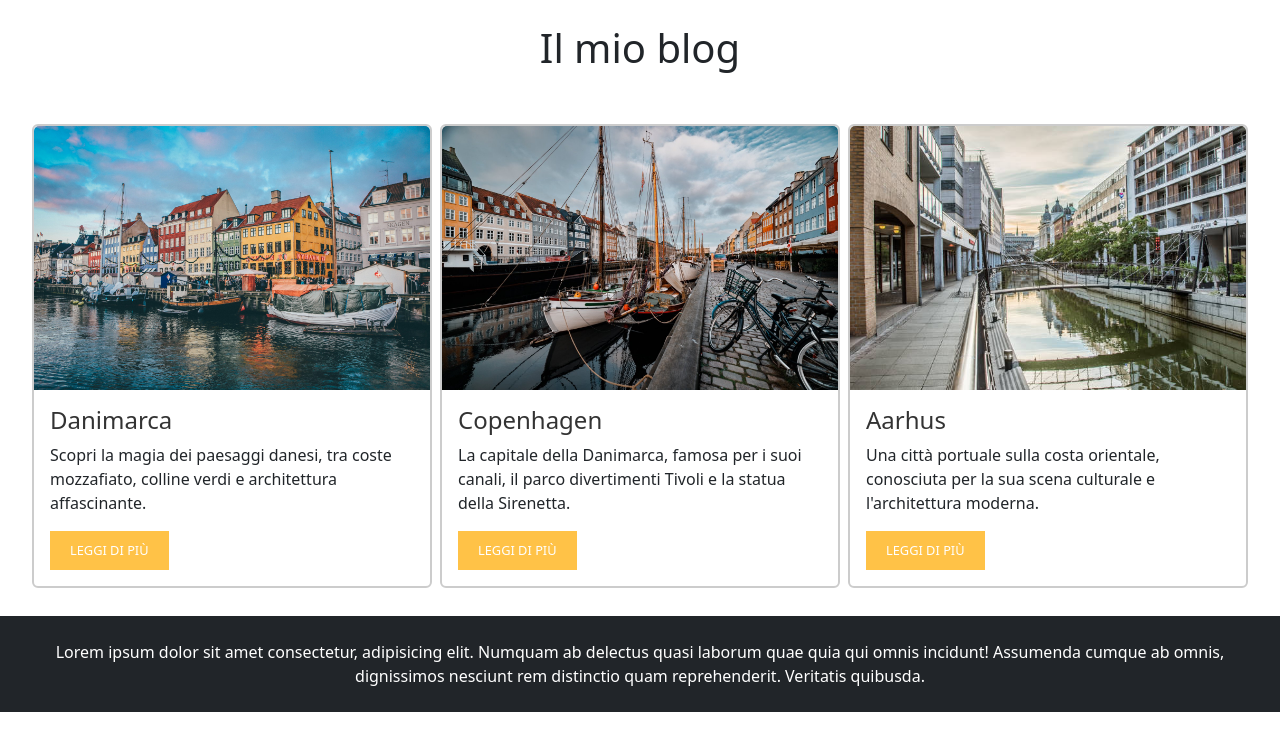
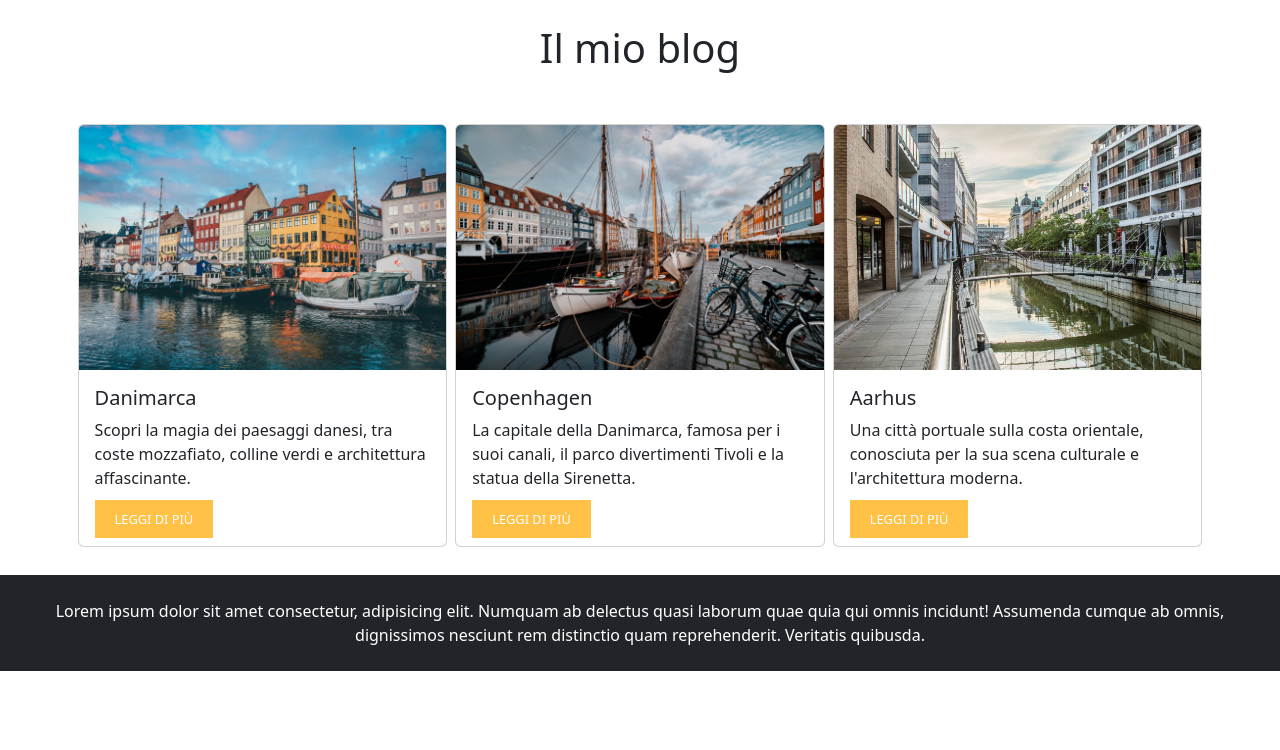
Before and after one commit to Melrizzuto/react-components, a React (Vite) app: page / in a window 1280 px wide. Shown: the top 750 px of the page. Built offline with nearby package versions, Linux system fonts and the light colour scheme.

Commit message:
changed style to card and button in Card.module.css

```diff
--- a/src/components/Card.jsx
+++ b/src/components/Card.jsx
@@ -1,15 +1,15 @@
-import styles from './Card.module.css';
+import style from './Card.module.css'
 
 function Card({ title, description, img }) {
     return (
-        <div className={`card m-1 ${styles.card}`}>
+        <div className={`card m-1 ${style.card}`} >
             <img src={img} className="card-img-top" alt={title} />
             <div className="card-body">
-                <h5 className={`${styles.cardTitle}`}>{title}</h5>
+                <h5 className="card-title">{title}</h5>
                 <p className="card-text">{description}</p>
-                <a href="#" className={`btn ${styles.cardButton}`}>Leggi di più</a>
+                <a href="#" className={style.cardButton}>Leggi di più</a>
             </div>
-        </div>
+        </ div >
     );
 }
 
--- a/src/components/Card.module.css
+++ b/src/components/Card.module.css
@@ -1,13 +1,6 @@
 /* Card.module.css */
 .card {
-    width: 25rem;
-    margin: 6px;
-    border: 2px solid #ccc;
-}
-
-.cardTitle {
-    color: #333;
-    font-size: 1.5rem;
+    width: 30%;
 }
 
 .cardButton {
@@ -18,4 +11,6 @@
     border-radius: 0;
     text-transform: uppercase;
     color: white;
+    margin-top: auto;
+    text-decoration: none;
 }
```
